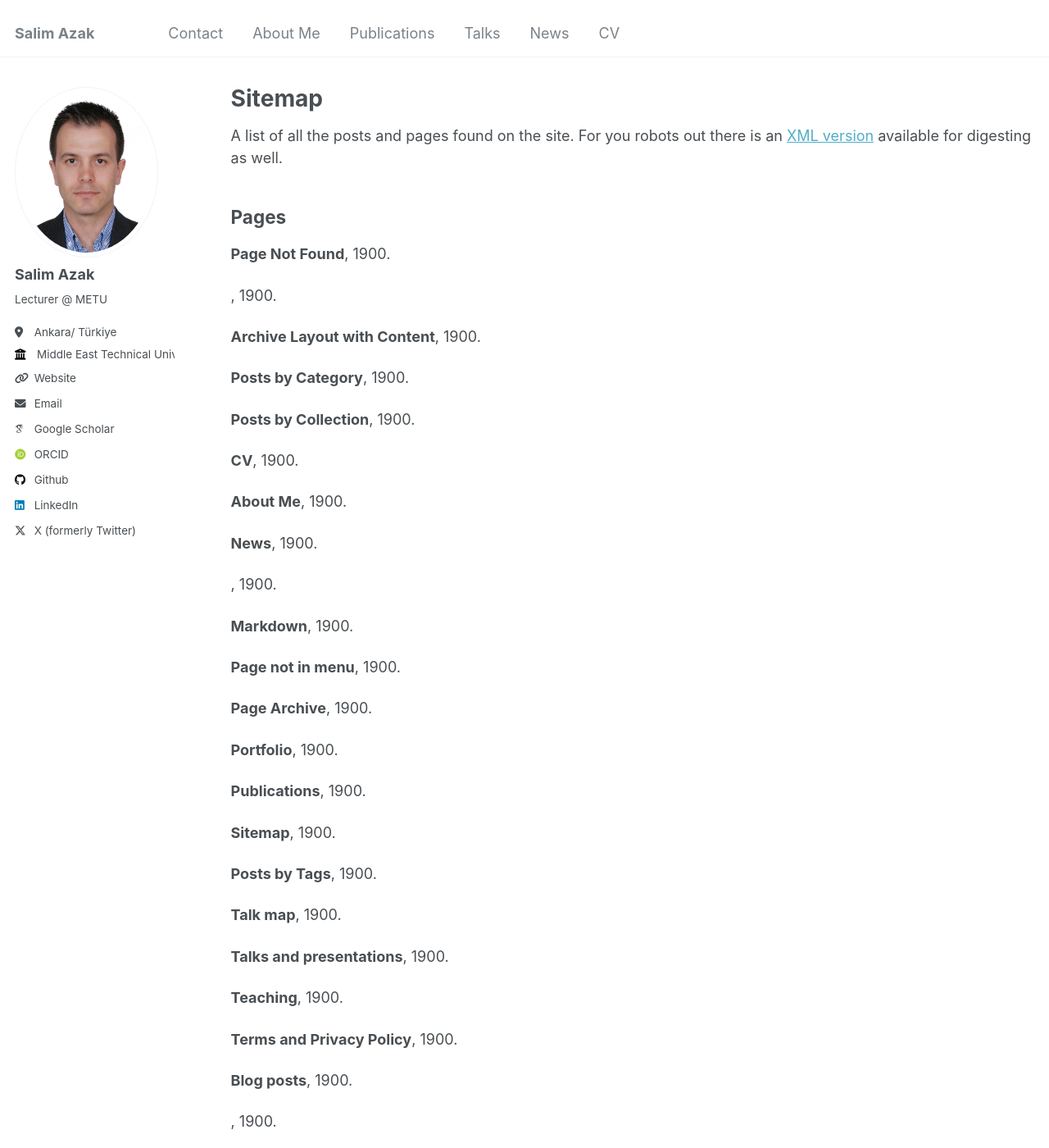
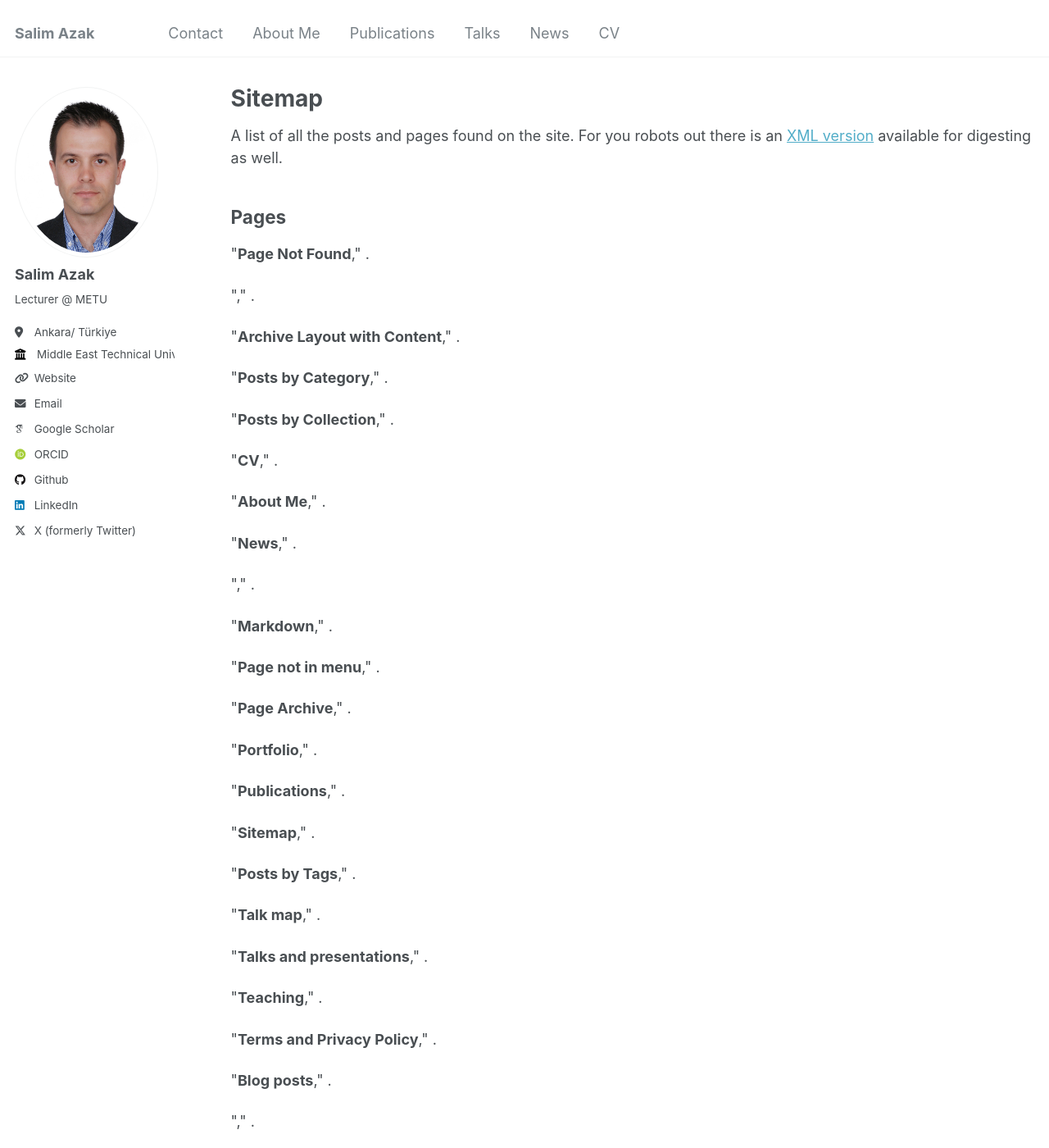
Before and after one commit to salimazak/salimazak.github.io, a Jekyll site: the page built from _pages/sitemap.md, in a window 1280 px wide and 1400 px high. Shown: the whole window at 82% size. Built offline with Jekyll 4.4.1, drawn with Linux system fonts in a browser that asks for light colours; some web fonts are replaced; some of the changed text lies outside the part shown.

Commit message:
Update archive-single.html

```diff
--- a/_includes/archive-single.html
+++ b/_includes/archive-single.html
@@ -21,18 +21,22 @@
       {% endif %}
 
       <!-- Title -->
-      <strong>{{ title }}</strong>,
+      "<strong>{{ title }}</strong>,"
 
-      <!-- Venue Conditional Logic -->
+      <!-- Journal or Conference -->
       {% if post.category == 'journal' %}
-        <i>{{ post.journal }}</i>,
+        <i>{{ post.journal }}</i>
       {% elsif post.category == 'conference' %}
-        <i>{{ post.conference }}</i>,
+        <i>{{ post.conference }}</i>
       {% endif %}
 
-      <!-- Date -->
-      {{ post.date | default: "1900-01-01" | date: "%Y" }}.
+      <!-- Volume, Issue, and Pages -->
+      {% if post.volume %}, vol. {{ post.volume }}{% endif %}
+      {% if post.issue %}, no. {{ post.issue }}{% endif %}
+      {% if post.pages %}, pp. {{ post.pages }}{% endif %}
 
+      <!-- DOI -->
+      {% if post.doi %}, doi: <a href="https://doi.org/{{ post.doi }}">{{ post.doi }}</a>{% endif %}.
     </p>
 
     {% if post.citation %}
```
